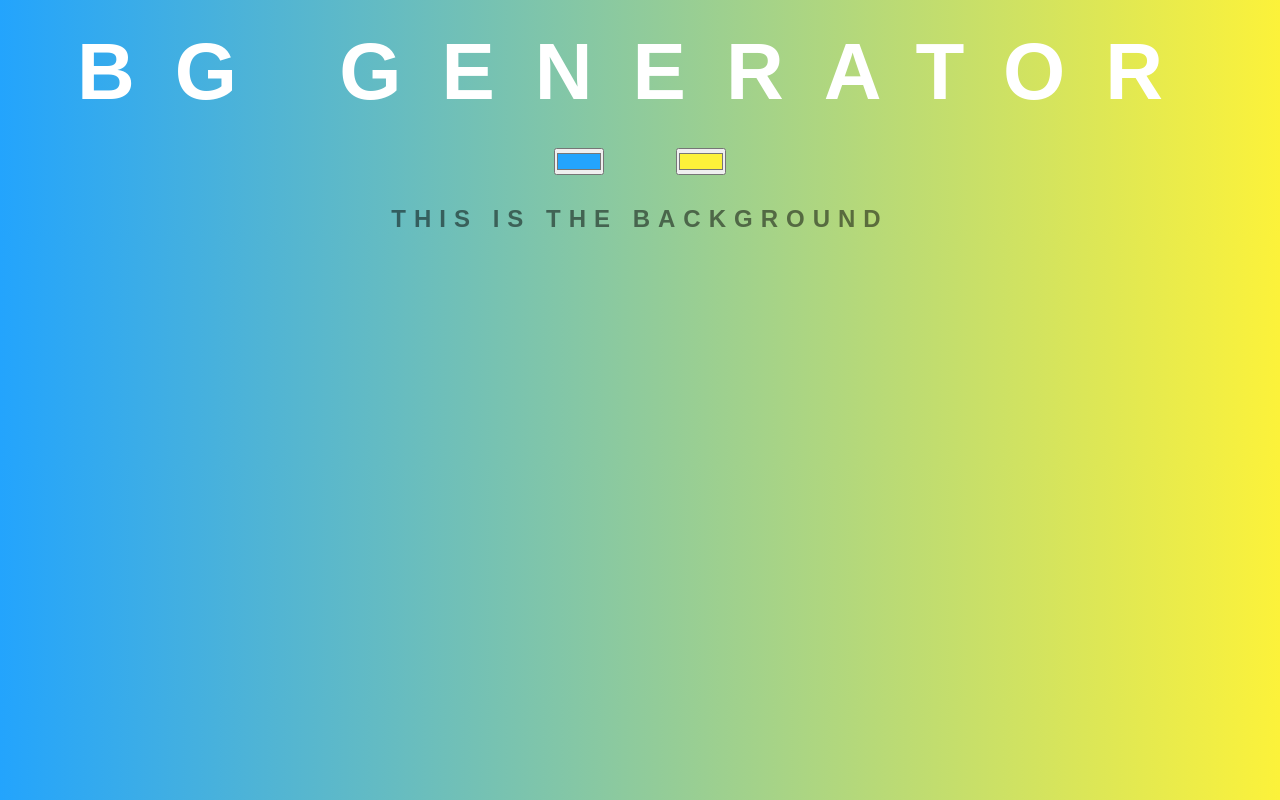
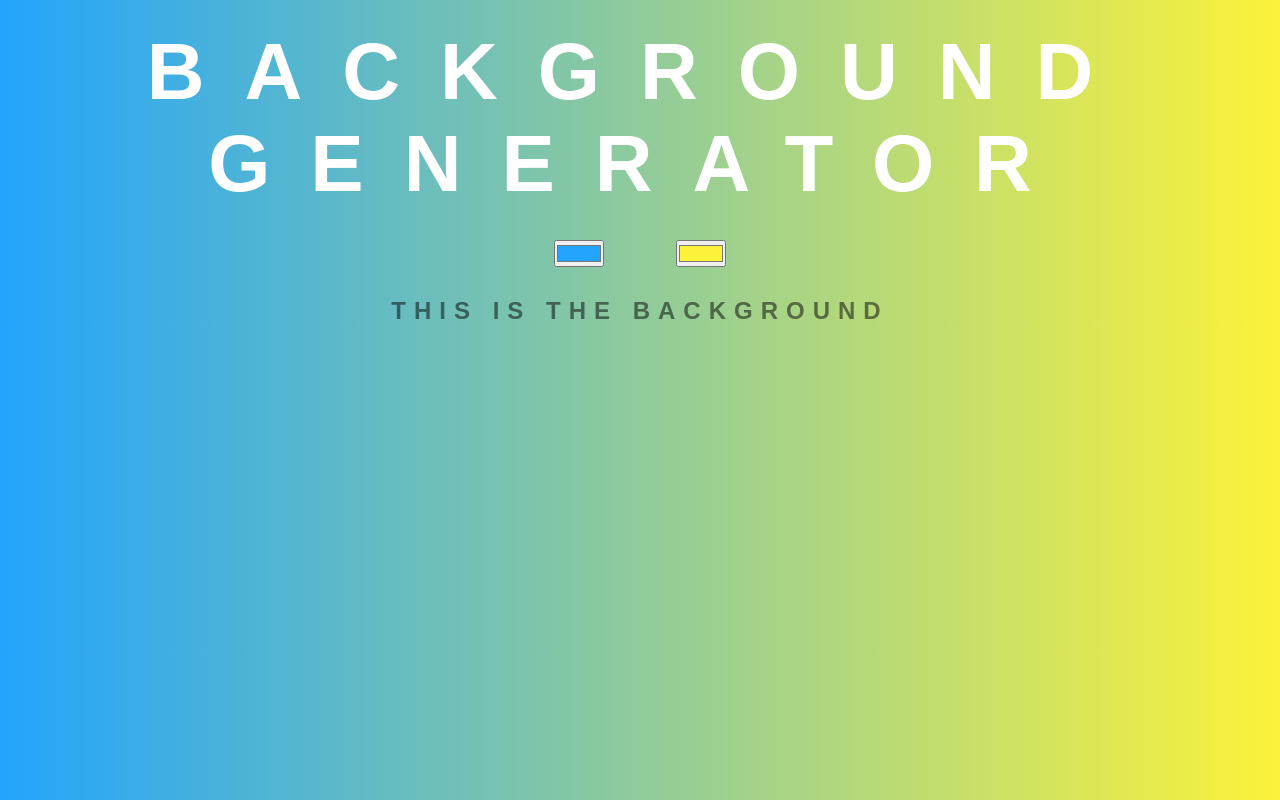
Before and after one commit to darsay8/bg-gen, a plain HTML site: page index.html in a window 1280 px wide. Drawn offline with Linux system fonts and the light colour scheme.

Commit message:
back to the old title

```diff
--- a/index.html
+++ b/index.html
@@ -6,7 +6,7 @@
     <link rel="stylesheet" href="style.css">
 </head>
 <body id="gradient">
-<h1>BG Generator</h1>
+<h1>Background Generator</h1>
 <input class="color-one" type="color" name="color-one" value="#23A4FD">
 <input class="color-two" type="color" name="color-two" value="#FCF23A">
 <h2>This is the background</h2>
```
